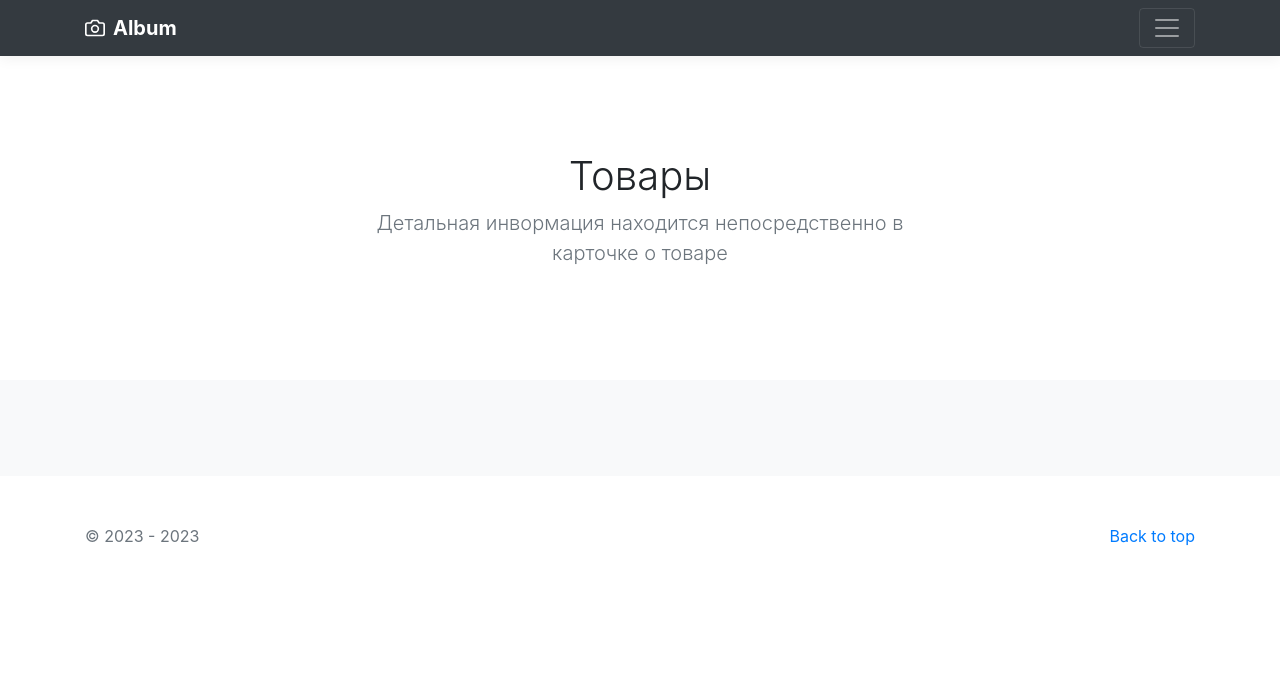
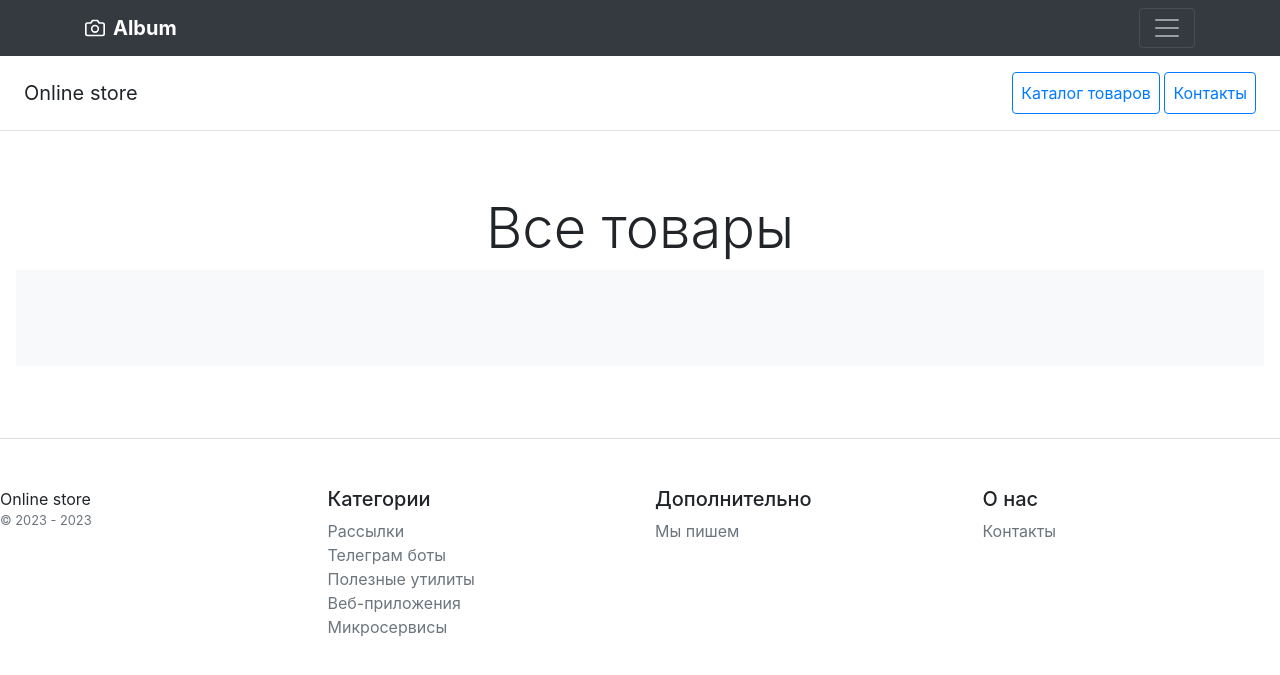
Before and after one commit to RomanKondratiuk/_Django_online_store, a Django app: page /products/ in a window 1280 px wide. Shown: the top 675 px of the page. Run offline with Django 4.2, Linux system fonts and the light colour scheme; data that the repository does not hold is empty; some libraries are stand-ins or nearby versions.

Commit message:
add two samples

```diff
--- a/catalog/templates/catalog/base.html
+++ b/catalog/templates/catalog/base.html
@@ -8,7 +8,9 @@
     <title>Skystore</title>
     <link href="/static/css/bootstrap.min.css" rel="stylesheet">
 </head>
+
 <body>
+
 <header>
     <div class="collapse bg-dark" id="navbarHeader">
         <div class="container">
@@ -56,7 +58,7 @@
 </div>
 
 <div class="pricing-header px-3 py-3 pt-md-5 pb-md-4 mx-auto text-center">
-    <h1 class="display-4">Online store</h1>
+    <h1 class="display-4">{{ title }}</h1>
     <div class="album py-5 bg-light">
         <div class="container">
             {% block content %}
--- a/catalog/templates/catalog/products.html
+++ b/catalog/templates/catalog/products.html
@@ -1,83 +1,7 @@
-{% load static %}
-<!--<!doctype html>-->
-{{ '<' }}{{ '!DOCTYPE html>' }}
-<html lang="en">
-<head>
-    <meta charset="utf-8">
-    <meta name="viewport" content="width=device-width, initial-scale=1, shrink-to-fit=no">
-    <meta name="description" content="">
-    <meta name="author" content="">
-    <link rel="icon" href="/docs/4.0/assets/img/favicons/favicon.ico">
+{% extends 'catalog/base.html' %}
 
-    <title>Товары</title>
-
-    <link rel="canonical" href="https://getbootstrap.com/docs/4.0/examples/album/">
-
-    <!-- Bootstrap core CSS -->
-    <link href="/static/css/bootstrap.min.css" rel="stylesheet">
-    <!--    <link href="{% static 'css/bootstrap.min.css' %}" rel="stylesheet">-->
-
-    <!-- Custom styles for this template -->
-    <link href="/static/css/album.css" rel="stylesheet">
-</head>
-
-<body>
-
-<header>
-    <div class="collapse bg-dark" id="navbarHeader">
-        <div class="container">
-            <div class="row">
-                <div class="col-sm-8 col-md-7 py-4">
-                    <h4 class="text-white">About</h4>
-                    <p class="text-muted">Add some information about the album below, the author, or any other
-                        background context. Make it a few sentences long so folks can pick up some informative tidbits.
-                        Then, link them off to some social networking sites or contact information.</p>
-                </div>
-                <div class="col-sm-4 offset-md-1 py-4">
-                    <h4 class="text-white">Меню</h4>
-                    <ul class="list-unstyled">
-                        <li><a href="#" class="text-white">Главная</a></li>
-                        <li><a href="#" class="text-white">Контакты</a></li>
-                    </ul>
-                </div>
-            </div>
-        </div>
-    </div>
-    <div class="navbar navbar-dark bg-dark box-shadow">
-        <div class="container d-flex justify-content-between">
-            <a href="#" class="navbar-brand d-flex align-items-center">
-                <svg xmlns="http://www.w3.org/2000/svg" width="20" height="20" viewBox="0 0 24 24" fill="none"
-                     stroke="currentColor" stroke-width="2" stroke-linecap="round" stroke-linejoin="round" class="mr-2">
-                    <path d="M23 19a2 2 0 0 1-2 2H3a2 2 0 0 1-2-2V8a2 2 0 0 1 2-2h4l2-3h6l2 3h4a2 2 0 0 1 2 2z"></path>
-                    <circle cx="12" cy="13" r="4"></circle>
-                </svg>
-                <strong>Album</strong>
-            </a>
-            <button class="navbar-toggler" type="button" data-toggle="collapse" data-target="#navbarHeader"
-                    aria-controls="navbarHeader" aria-expanded="false" aria-label="Toggle navigation">
-                <span class="navbar-toggler-icon"></span>
-            </button>
-        </div>
-    </div>
-</header>
-
-<main role="main">
-
-    <section class="jumbotron text-center">
-        <div class="container">
-            <h1 class="jumbotron-heading">Товары</h1>
-            <p class="lead text-muted">Детальная инвормация находится непосредственно в карточке о товаре</p>
-            <p>
-                <!--                <a href="#" class="btn btn-primary my-2">Main call to action</a>-->
-                <!--                <a href="#" class="btn btn-secondary my-2">Secondary action</a>-->
-            </p>
-        </div>
-    </section>
-
-    <div class="album py-5 bg-light">
-        <div class="container">
-
-            <div class="row">
+{% block content %}
+<div class="row">
                 {% for object in object_list %}
                 <div class="col-md-4">
                     <div class="card mb-4 box-shadow">
@@ -85,42 +9,14 @@
                              src="/media/2023-bmw-8-series-03-1643213321.jpeg{{ object.image }}"
                              alt="Card image cap">
                         <div class="card-body">
-<!--                            <p class="card-text">{{ object | title }}</p>-->
+                            <!--                            <p class="card-text">{{ object | title }}</p>-->
                             <p class="card-text">{{ object }}</p>
                             <div class="d-flex justify-content-between align-items-center">
-                                <div class="btn-group">
-                                    <button type="button" class="btn btn-sm btn-outline-secondary">View</button>
-                                    <button type="button" class="btn btn-sm btn-outline-secondary">Edit</button>
-                                </div>
+                                <div class="btn-group"></div>
                             </div>
                         </div>
                     </div>
                 </div>
                 {% endfor %}
             </div>
-        </div>
-    </div>
-
-</main>
-
-<footer class="text-muted">
-    <div class="container">
-        <p class="float-right">
-            <a href="#">Back to top</a>
-        </p>
-        <p>&copy; 2023 - {% now 'Y' %}</p>
-    </div>
-</footer>
-
-<!-- Bootstrap core JavaScript
-================================================== -->
-<!-- Placed at the end of the document so the pages load faster -->
-<script src="https://code.jquery.com/jquery-3.2.1.slim.min.js"
-        integrity="sha384-KJ3o2DKtIkvYIK3UENzmM7KCkRr/rE9/Qpg6aAZGJwFDMVNA/GpGFF93hXpG5KkN"
-        crossorigin="anonymous"></script>
-<script>window.jQuery || document.write('<script src="../../assets/js/vendor/jquery-slim.min.js"><\/script>')</script>
-<script src="/static/js/vendor/popper.min.js"></script>
-<script src="/static/js/bootstrap.min.js"></script>
-<script src="/static/js/vendor/holder.min.js"></script>
-</body>
-</html>
+{% endblock %}
--- a/catalog/urls.py
+++ b/catalog/urls.py
@@ -3,8 +3,8 @@ from django.urls import path
 from catalog.views import contacts, products, base
 
 urlpatterns = [
-    path('', base),
-    path('contacts/', contacts),
-    path('products/', products),
+    path('', base, name='base'),
+    path('contacts/', contacts, name='contacts'),
+    path('products/', products, name='products'),
 
 ]
--- a/catalog/views.py
+++ b/catalog/views.py
@@ -15,7 +15,8 @@ def contacts(request):
 def base(request):
     products_list = Category.objects.all()
     context = {
-        'object_list': products_list
+        'object_list': products_list,
+        'title': 'Категории товаров'
     }
     return render(request, 'catalog/index.html', context)
 
@@ -23,7 +24,8 @@ def base(request):
 def products(request):
     products_list = Product.objects.all()
     context = {
-        'object_list': products_list
+        'object_list': products_list,
+        'title': 'Все товары'
     }
     return render(request, 'catalog/products.html', context)
 
```
